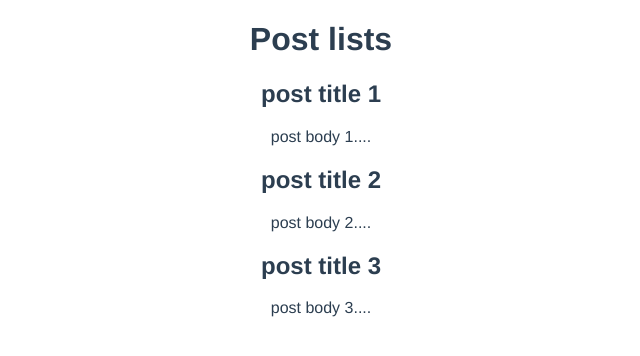
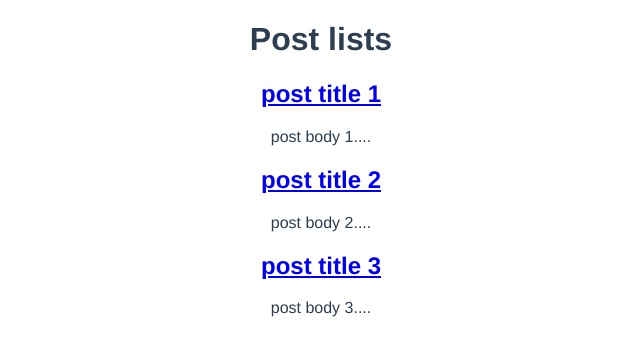
Before and after one commit to khaingzinkhaingzin/composition-api, a Vue app: page / in a window 1280 px wide. Shown: the top 356 px of the page, without its empty margins (319-959 px from the left). Built offline with nearby package versions, Linux system fonts and the light colour scheme; data requests are answered from the project's data file.

Commit message:
post detail page and getPost composable

```diff
--- a/src/components/SinglePost.vue
+++ b/src/components/SinglePost.vue
@@ -1,5 +1,7 @@
 <template>
-	<h2>{{ post.title }}</h2>
+	<router-link :to="{name: 'detail', params: {id: post.id}}">
+        <h2>{{ post.title }}</h2>
+    </router-link>
 	<p>{{ cutPostBody }}</p>
 </template>
 
--- /dev/null
+++ b/src/composables/getPost.js
@@ -0,0 +1,24 @@
+import { ref } from "vue";
+
+let getPost = (id) => {
+    let post = ref(null);
+    let error = ref("");
+
+    let load = async () => {
+        try {
+            let response = await fetch("http://localhost:3000/posts/" + id);
+            if (response.status === 404) {
+                throw new Error("not found that url");
+            }
+            let data = await response.json();
+            post.value = data;
+
+        } catch (err) {
+            error.value = err.message;
+        }
+    };
+
+    return {post, error, load};
+};
+
+export default getPost
--- a/src/router/index.js
+++ b/src/router/index.js
@@ -1,12 +1,19 @@
 import { createRouter, createWebHistory } from 'vue-router'
 import HomeView from '../views/HomeView.vue'
+import Detail from '../views/Detail.vue'
 
 const routes = [
   {
     path: '/',
     name: 'home',
     component: HomeView
-  }
+  },
+  {
+    path: '/posts/:id',
+    name: 'detail',
+    component: Detail,
+    props: true
+  },
 ]
 
 const router = createRouter({
--- /dev/null
+++ b/src/views/Detail.vue
@@ -0,0 +1,24 @@
+<template>
+	<div v-if="error">{{ error }}</div>
+	<div v-else>
+		<div v-if="post">
+			<h1>{{ post.title }}</h1>
+			<p>{{ post.body }}</p>
+		</div>
+		<div v-else>loading...</div>
+	</div>
+</template>
+
+<script>
+import getPost from "../composables/getPost";
+export default {
+	props: ["id"],
+	setup(props) {
+		let { post, error, load } = getPost(props.id);
+		load();
+		return { post, error };
+	},
+};
+</script>
+
+<style></style>
```
